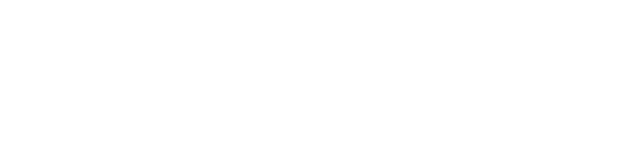
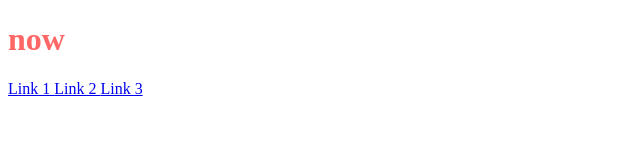
Before and after one commit to SouzaVitoria/basic-jquery, a plain HTML site: page index.html in a window 1280 px wide. Shown: the whole page, without its empty margins (0-640 px from the left). Drawn offline with nearby package versions, Linux system fonts and the light colour scheme.

Commit message:
Selectors structure

```diff
--- a/index.html
+++ b/index.html
@@ -8,9 +8,27 @@
     <script src="https://ajax.googleapis.com/ajax/libs/jquery/3.4.1/jquery.min.js"></script>
     <script type="text/javascript">
       $(document).ready(function() {
-        alert("DOM Carregado");
+        /*
+       $("h1").css("color", "#f66");
+        $("h1").hide();
+        $("h1").delay("1000");
+        $("h1").fadeIn("slow");
+        $("h1").text("Basic JQuery");
+        */
+
+        $("h1")
+          .css("color", "#f66")
+          .hide()
+          .delay("1000")
+          .fadeIn("slow")
+          .text("now");
       });
     </script>
   </head>
-  <body></body>
+  <body>
+    <h1>Aprendendo JQuery</h1>
+    <a href="#"> Link 1 </a>
+    <a href="#" class="link2"> Link 2 </a>
+    <a href="#" id="link3"> Link 3 </a>
+  </body>
 </html>
```
